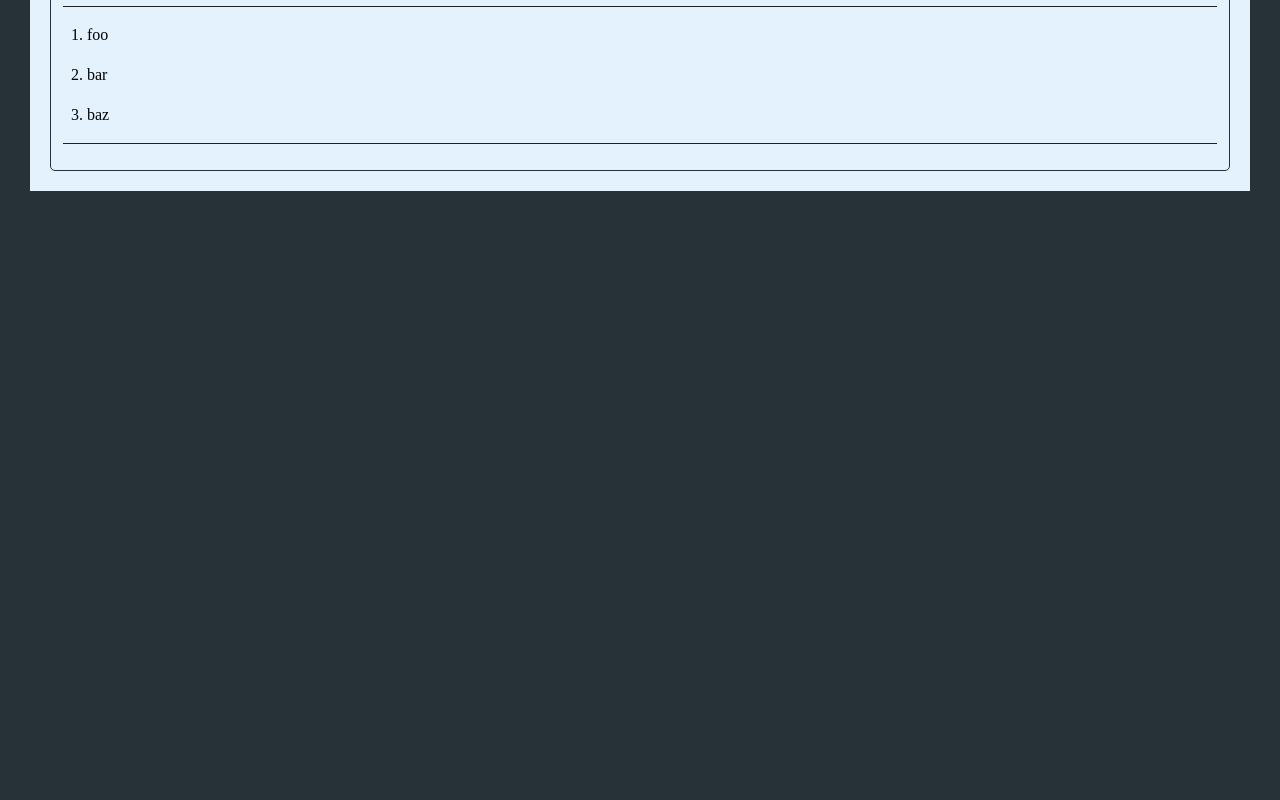
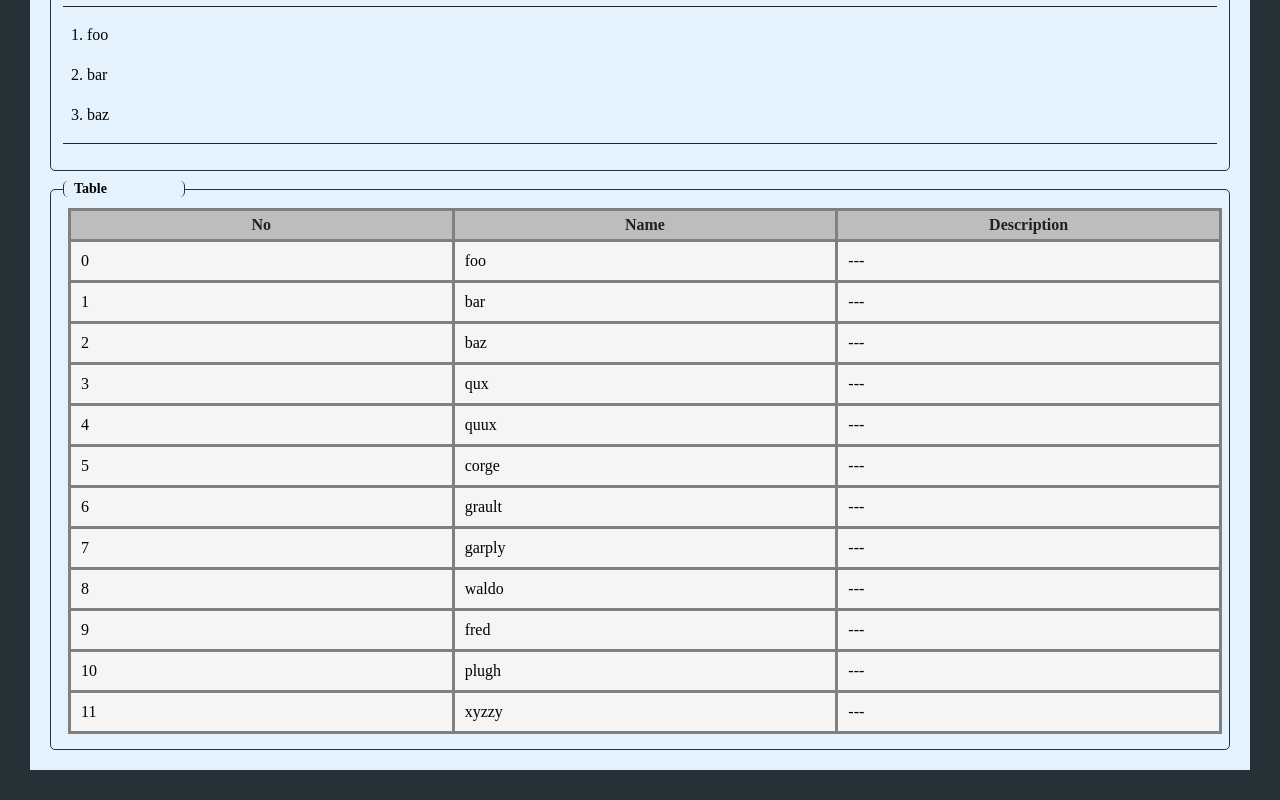
Before and after one commit to fireflower0/react-typescript-practice, a React (Create React App) app: page / in a window 1280 px wide. Shown: the part 1665-2465 px from the top of the page. Before the commit the page ends 1886 px from the top, so only its background shows below. Built offline with nearby package versions, Linux system fonts and the light colour scheme.

Commit message:
Add a Table

```diff
--- /dev/null
+++ b/src/atoms/Table.tsx
@@ -0,0 +1,64 @@
+import PropTypes from 'prop-types';
+import styled from 'styled-components';
+
+const TableWrapper = styled.table`
+  margin: 5px;
+  border: 3px solid gray;
+  border-collapse: collapse;
+  width: 100%;
+  table-layout: fixed;
+`;
+
+const THWrapper = styled.th`
+  border: 3px solid gray;
+  padding: 5px;
+  background-color: #BDBDBD;
+  color: #212121;
+`;
+
+const TDWrapper = styled.td`
+  border: 3px solid gray;
+  padding: 10px;
+  background-color: whitesmoke;
+  &:hover {
+    background-color: #fffeb2;
+  }
+`;
+
+const Table = ({ headers, bodys }: any) => {
+  const bodyToRows = (body: any) => {
+    const cells: any = Object.values(body);
+    return (
+      <tr key={cells[0]}>
+        {cells.map((v: string) => (
+          <TDWrapper key={v}>{v}</TDWrapper>
+        ))}
+      </tr>
+    );
+  };
+
+  return (
+    <TableWrapper>
+      <thead>
+        <tr>
+          {headers.map((h: string) => <THWrapper key={h}>{h}</THWrapper>)}
+        </tr>
+      </thead>
+      <tbody>
+        {bodys.map(bodyToRows)}
+      </tbody>
+    </TableWrapper>
+  );
+};
+
+Table.defaultProps = {
+  headers: [],
+  bodys: [],
+};
+
+Table.propTypes = {
+  headers: PropTypes.array,
+  bodys: PropTypes.array,
+};
+
+export default Table;
--- a/src/pages/Home.tsx
+++ b/src/pages/Home.tsx
@@ -16,6 +16,7 @@ import Color from '../atoms/Color';
 import Range from '../atoms/Range';
 import Progress from '../atoms/Progress';
 import List from '../atoms/List';
+import Table from '../atoms/Table';
 
 const FormWrapper = styled.div`
   margin: 10px;
@@ -55,6 +56,21 @@ const Home = () => {
     { id: 'typeAB', value: 'AB' },
   ];
   const listValues = ['foo', 'bar', 'baz'];
+  const tableHeaders = ['No', 'Name', 'Description'];
+  const tableBodys = [
+    { no: 0, name: 'foo', description: '---' },
+    { no: 1, name: 'bar', description: '---' },
+    { no: 2, name: 'baz', description: '---' },
+    { no: 3, name: 'qux', description: '---' },
+    { no: 4, name: 'quux', description: '---' },
+    { no: 5, name: 'corge', description: '---' },
+    { no: 6, name: 'grault', description: '---' },
+    { no: 7, name: 'garply', description: '---' },
+    { no: 8, name: 'waldo', description: '---' },
+    { no: 9, name: 'fred', description: '---' },
+    { no: 10, name: 'plugh', description: '---' },
+    { no: 11, name: 'xyzzy', description: '---' }
+  ];
 
   return (
     <FormWrapper>
@@ -262,6 +278,18 @@ const Home = () => {
           </div>
         }
       />
+
+      <FieldSet
+        labelText='Table'
+        form={
+          <div>
+            <Table
+              headers={tableHeaders}
+              bodys={tableBodys}
+            />
+          </div>
+        }
+      />
     </FormWrapper>
   );
 };
```
